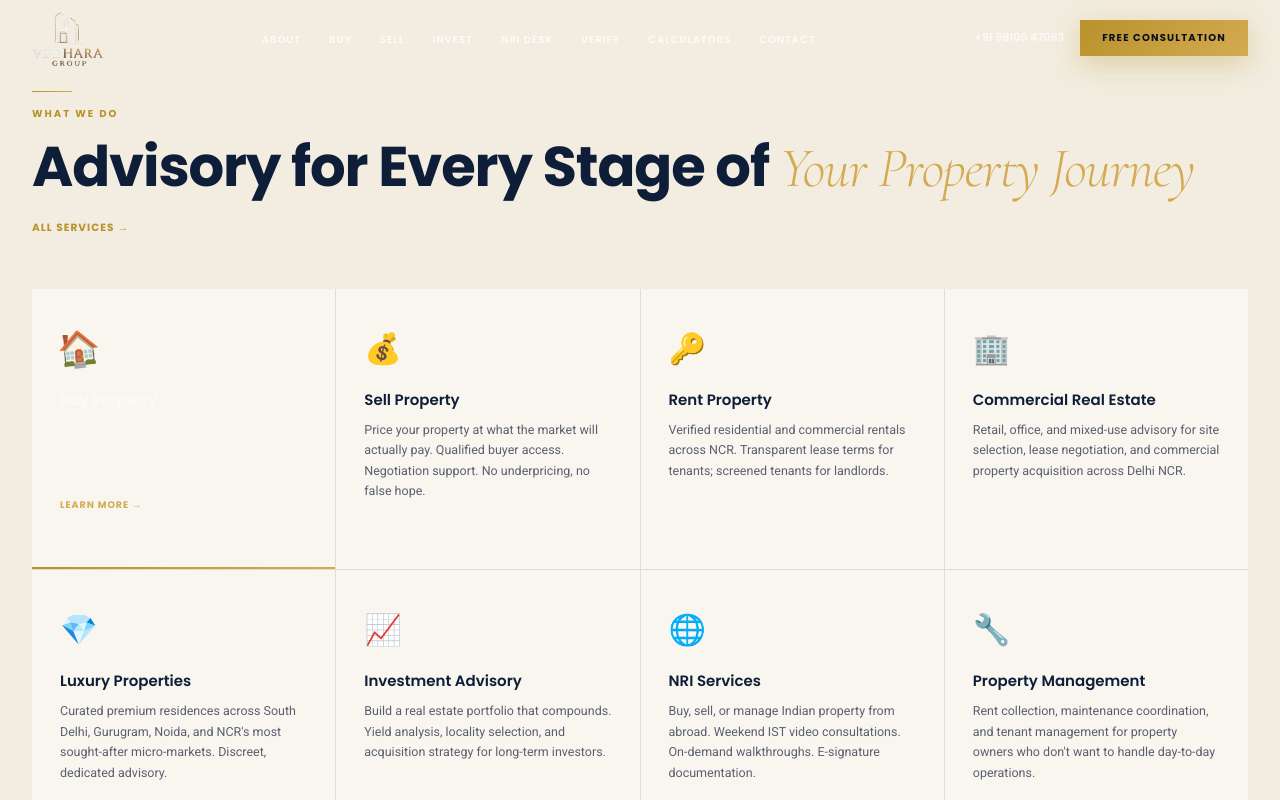
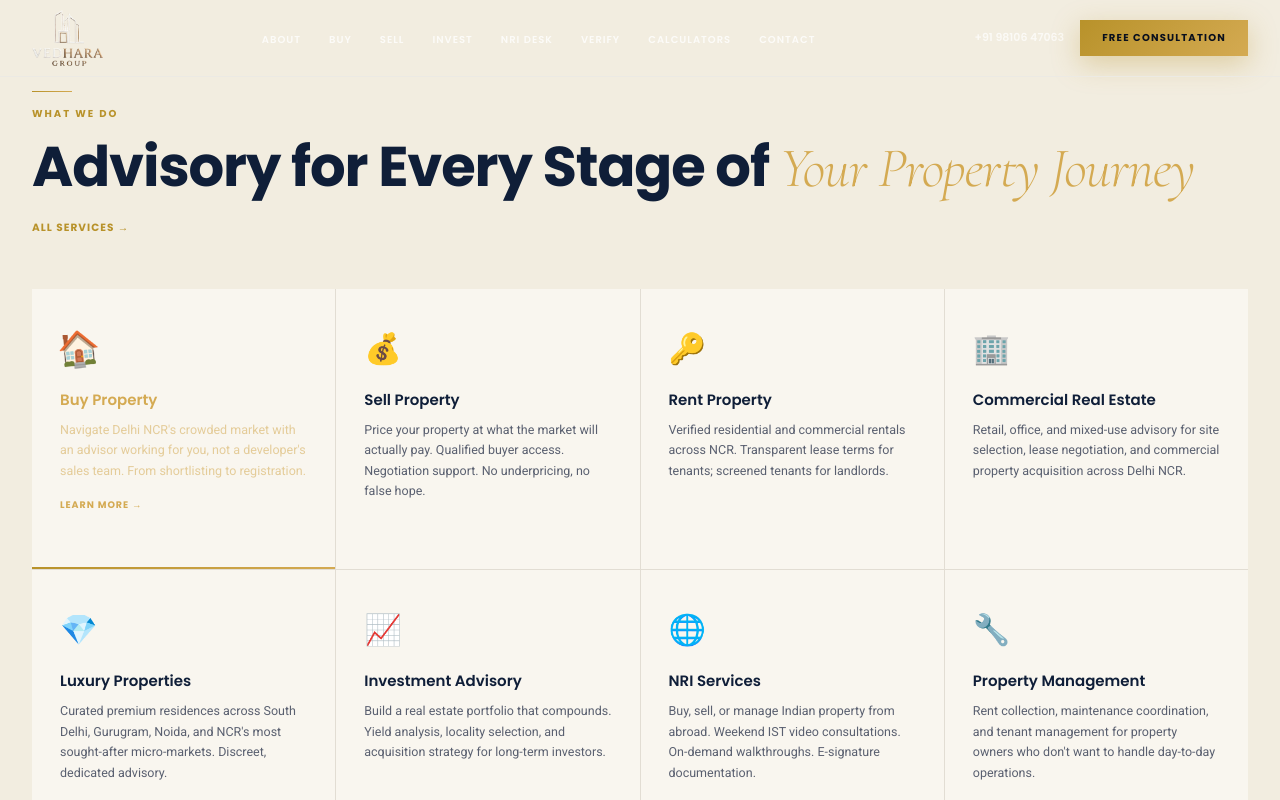
Before and after one commit to mohit1661-ai/Vedhara-Group-Supabase, a Next.js app: page / in a window 1280 px wide. In both pictures the pointer is over the element "Buy Property". Shown: the part 2023-2823 px from the top of the page. Built offline with nearby package versions, Linux system fonts and the light colour scheme.

Commit message:
Fix svc-card hover colors: use gold (#B8922A) instead of white for readability

```diff
--- a/app/globals.css
+++ b/app/globals.css
@@ -102,9 +102,9 @@ img,video{max-width:100%;height:auto;}
 .svc-card-icon{font-size:30px;margin-bottom:18px;display:inline-block;transition:transform 0.35s var(--ease-spring);}
 .svc-card:hover .svc-card-icon{transform:scale(1.15) rotate(-6deg);}
 .svc-card-title{font-family:var(--t-head);font-size:15px;font-weight:600;color:var(--navy);margin-bottom:10px;line-height:1.25;transition:color 0.3s;}
-.svc-card:hover .svc-card-title{color:#FCFAF4;}
+.svc-card:hover .svc-card-title{color:var(--gold-lt);}
 .svc-card-desc{font-family:var(--t-body);font-size:12.5px;color:var(--slate);line-height:1.65;margin:0 0 16px;transition:color 0.3s;}
-.svc-card:hover .svc-card-desc{color:rgba(252,250,244,0.5);}
+.svc-card:hover .svc-card-desc{color:rgba(212,170,82,0.55);}
 .svc-card-arrow{font-family:var(--t-head);font-size:9.5px;font-weight:700;letter-spacing:0.1em;text-transform:uppercase;color:var(--gold-lt);opacity:0;transform:translateX(-8px);transition:opacity 0.3s,transform 0.3s var(--ease-out);display:block;}
 .svc-card:hover .svc-card-arrow{opacity:1;transform:translateX(0);}
 
```
